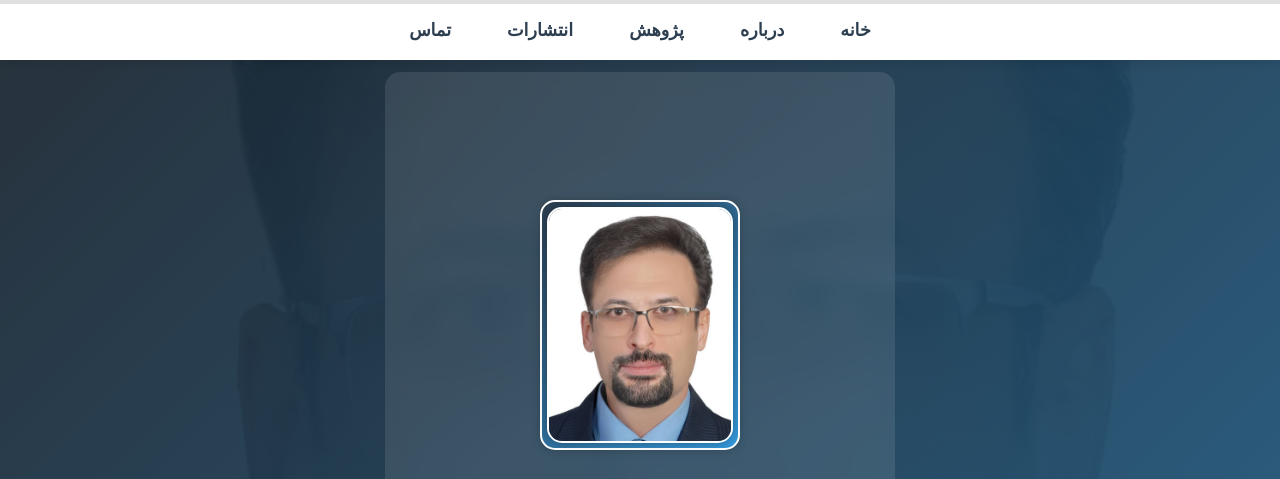
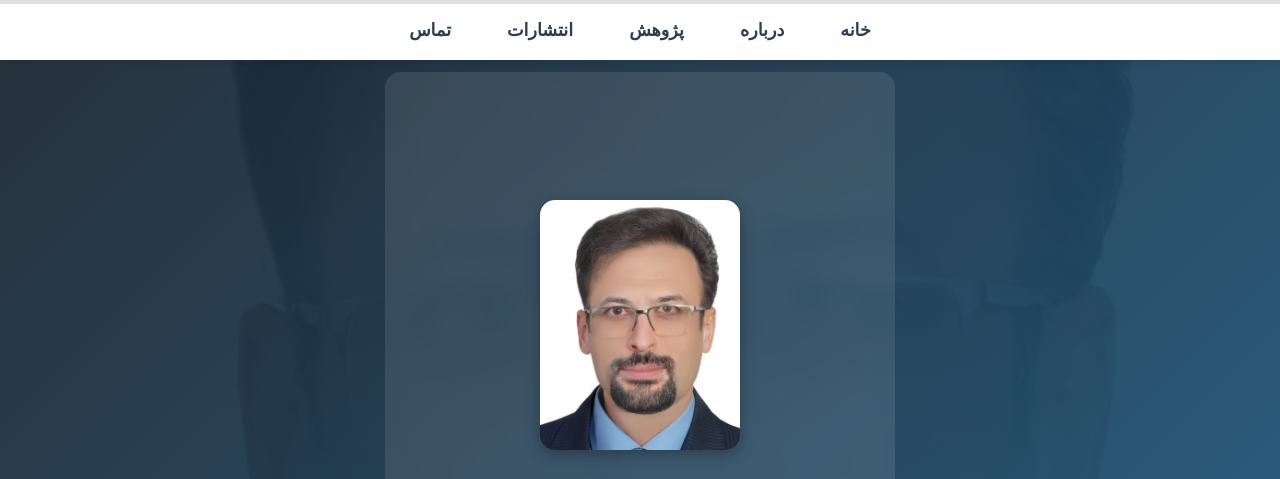
Before and after one commit to JavadHasanlee/JavadHasanlee.github.io, a website built with Vite: page index.html in a window 1280 px wide. Shown: the top 479 px of the page. Built offline with nearby package versions, Linux system fonts and the light colour scheme; a web font is replaced by a local one.

Commit message:
Update styles.css

```diff
--- a/styles.css
+++ b/styles.css
@@ -182,32 +182,28 @@ nav {
   width: 200px; /* عرض مستطیل */
   height: 250px; /* ارتفاع مستطیل */
   border-radius: 15px; /* گوشه‌های گرد */
-  padding: 5px; /* کاهش padding برای کاهش حاشیه */
-  background: linear-gradient(
-    135deg,
-    var(--primary-color),
-    var(--secondary-color)
-  );
-  box-shadow: 0 0 10px rgba(0, 0, 0, 0.2); /* کاهش سایه */
+  padding: 0; /* حذف padding برای حذف حاشیه */
+  background: none; /* حذف گرادیانت پس‌زمینه */
+  box-shadow: none; /* حذف سایه */
   display: flex;
   align-items: center;
   justify-content: center;
-  border: 2px solid var(--white); /* کاهش حاشیه به 2px */
+  border: none; /* حذف حاشیه */
 }
 
 .profile-image {
   width: 100%;
   height: 100%;
   border-radius: 15px; /* گوشه‌های گرد */
-  border: 2px solid var(--white); /* کاهش حاشیه به 2px */
-  box-shadow: 0 0 10px rgba(0, 0, 0, 0.3); /* کاهش سایه */
+  border: none; /* حذف حاشیه */
+  box-shadow: 0 4px 15px rgba(0, 0, 0, 0.3); /* اضافه کردن سایه به عکس */
   transition: transform 0.3s ease, box-shadow 0.3s ease;
   object-fit: cover; /* تصویر بدون تغییر نسبت ابعاد پوشش داده شود */
 }
 
 .profile-image:hover {
   transform: scale(1.05);
-  box-shadow: 0 0 15px rgba(0, 0, 0, 0.4); /* کاهش سایه در حالت hover */
+  box-shadow: 0 6px 20px rgba(0, 0, 0, 0.4); /* سایه بیشتر در حالت hover */
 }
 
 @keyframes float {
```
